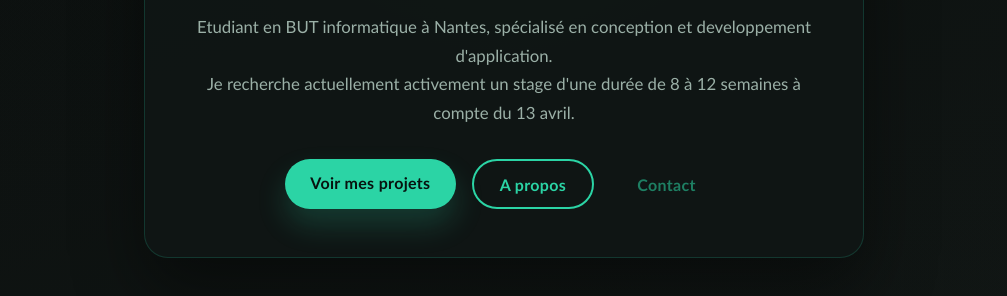
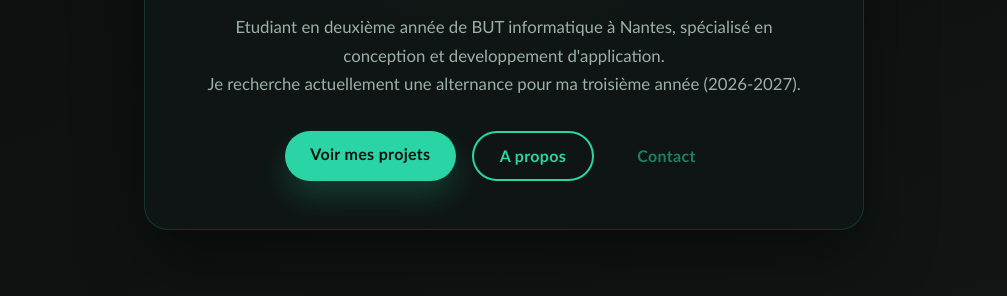
Before and after one commit to ElricDuf/portfolio, a website: page public/index.html in a window 1280 px wide. Shown: the part 232-528 px from the top of the page, without its empty margins (136-1143 px from the left). Drawn offline with Linux system fonts and the light colour scheme.

Commit message:
maj pour l alternance

```diff
--- a/public/index.html
+++ b/public/index.html
@@ -27,10 +27,9 @@
       <div class="hero-card">
         <h1>Bonjour, je m'appelle Elric Dufresne.</h1>
         <p>
-          Etudiant en BUT informatique à Nantes, spécialisé en conception et developpement
+          Etudiant en deuxième année de BUT informatique à Nantes, spécialisé en conception et developpement
           d'application. <br>
-          Je recherche actuellement activement un stage d'une durée de 8
-          à 12 semaines à compte du 13 avril.
+          Je recherche actuellement une alternance pour ma troisième année (2026-2027).
         </p>
         <div class="hero-actions">
           <a class="btn" href="projects.html">Voir mes projets</a>
```
